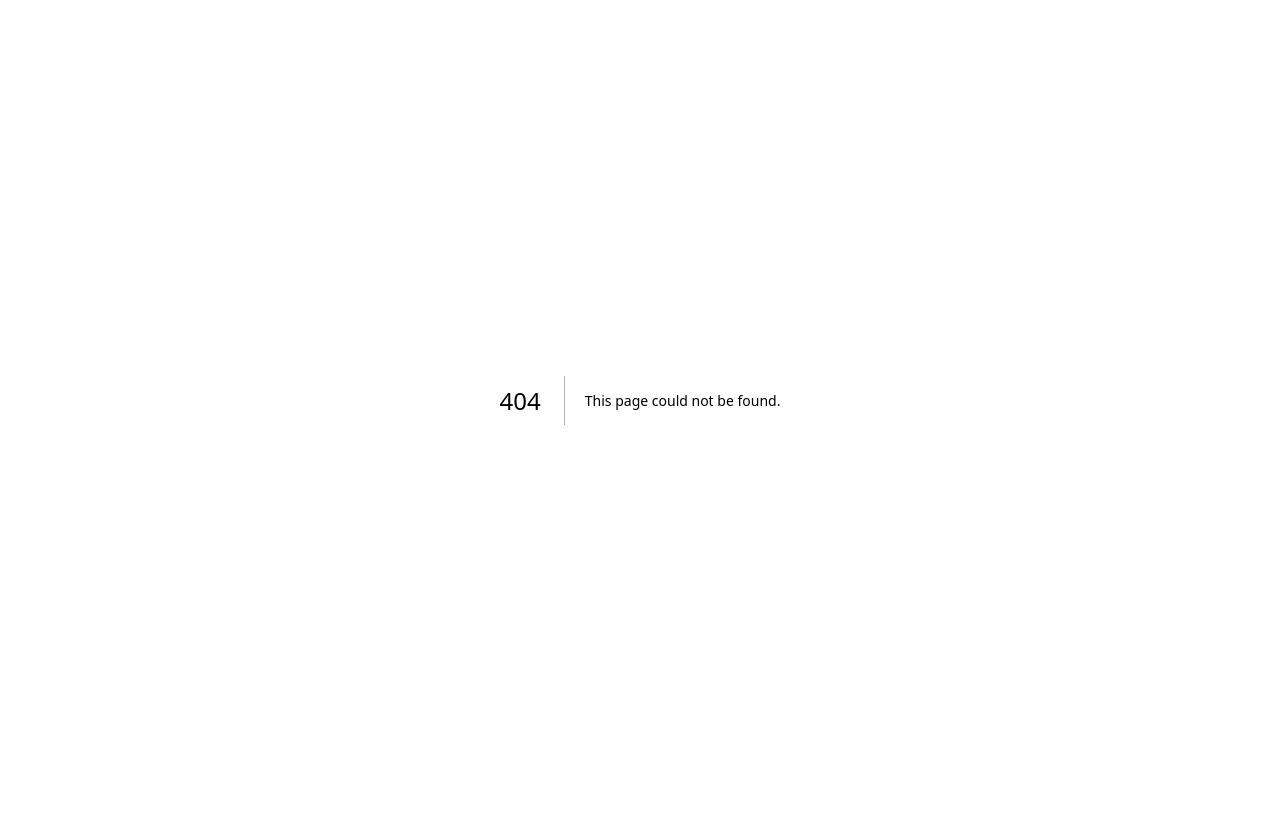
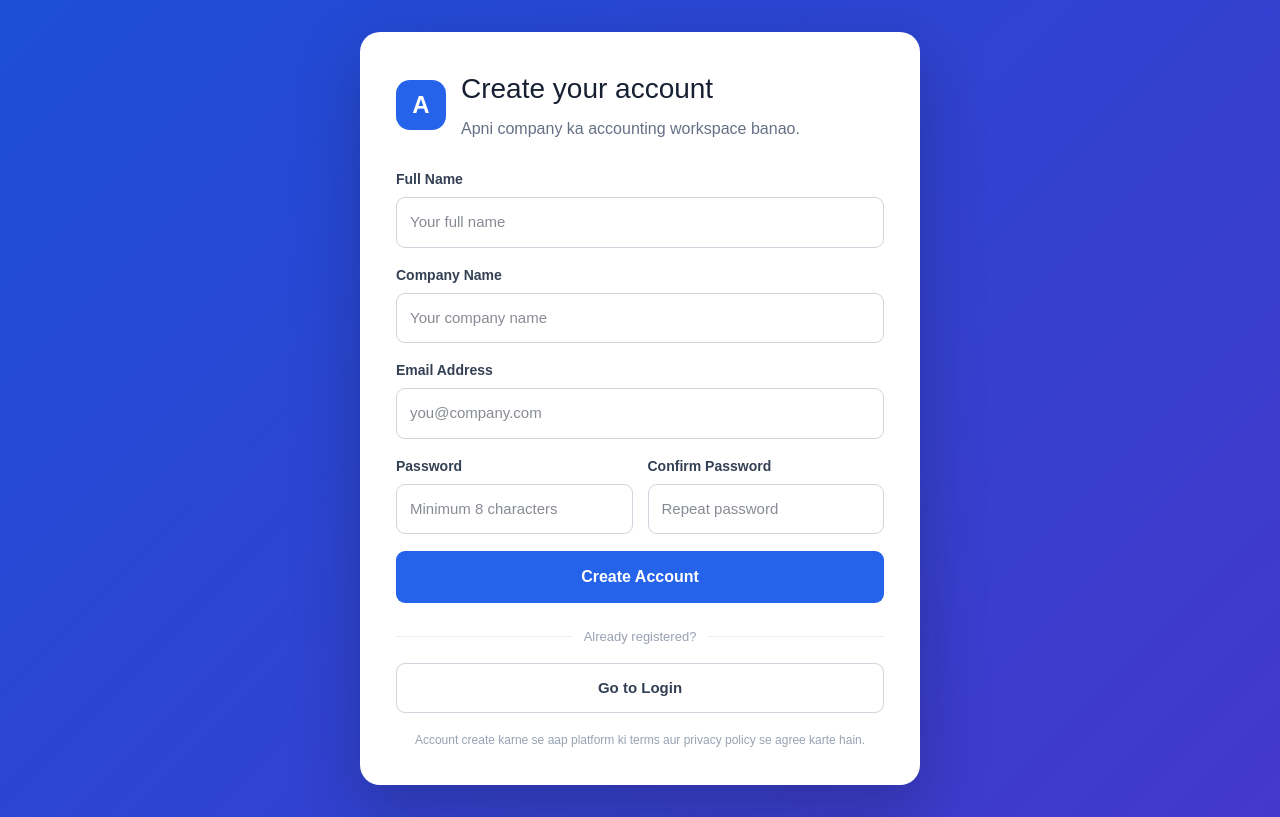
Before and after one commit to misbahimtiaz382-droid/accounting-saas, a Next.js app: page /signup in a window 1280 px wide. Before the commit this address had no page. Built offline with nearby package versions, Linux system fonts and the light colour scheme; no server answers.

Commit message:
Add signup page

```diff
--- /dev/null
+++ b/app/signup/page.tsx
@@ -0,0 +1,346 @@
+"use client";
+
+import { FormEvent, useState } from "react";
+import { useRouter } from "next/navigation";
+import { supabase } from "../lib/supabase";
+
+export default function SignupPage() {
+  const router = useRouter();
+
+  const [fullName, setFullName] = useState("");
+  const [companyName, setCompanyName] = useState("");
+  const [email, setEmail] = useState("");
+  const [password, setPassword] = useState("");
+  const [confirmPassword, setConfirmPassword] = useState("");
+
+  const [loading, setLoading] = useState(false);
+
+  async function handleSignup(
+    event: FormEvent<HTMLFormElement>
+  ) {
+    event.preventDefault();
+
+    if (!fullName.trim()) {
+      alert("Full name likho.");
+      return;
+    }
+
+    if (!companyName.trim()) {
+      alert("Company name likho.");
+      return;
+    }
+
+    if (!email.trim()) {
+      alert("Email likho.");
+      return;
+    }
+
+    if (password.length < 8) {
+      alert("Password kam az kam 8 characters ka ho.");
+      return;
+    }
+
+    if (password !== confirmPassword) {
+      alert("Passwords match nahi kar rahe.");
+      return;
+    }
+
+    setLoading(true);
+
+    const { data, error: signupError } =
+      await supabase.auth.signUp({
+        email: email.trim(),
+        password,
+        options: {
+          data: {
+            full_name: fullName.trim(),
+          },
+        },
+      });
+
+    if (signupError) {
+      setLoading(false);
+      alert(signupError.message);
+      return;
+    }
+
+    if (!data.session) {
+      setLoading(false);
+
+      alert(
+        "Account create ho gaya. Apni email verify karo, phir login karke company setup complete karo."
+      );
+
+      router.push("/");
+      return;
+    }
+
+    const { error: companyError } = await supabase.rpc(
+      "create_company_for_current_user",
+      {
+        company_name: companyName.trim(),
+      }
+    );
+
+    setLoading(false);
+
+    if (companyError) {
+      alert(companyError.message);
+      return;
+    }
+
+    alert("Account aur company successfully create ho gaye.");
+
+    router.replace("/dashboard");
+  }
+
+  return (
+    <main style={pageStyle}>
+      <div style={cardStyle}>
+        <div style={headingStyle}>
+          <div style={logoStyle}>A</div>
+
+          <div>
+            <h1 style={{ margin: 0, fontSize: "28px" }}>
+              Create your account
+            </h1>
+
+            <p
+              style={{
+                margin: "7px 0 0",
+                color: "#667085",
+              }}
+            >
+              Apni company ka accounting workspace banao.
+            </p>
+          </div>
+        </div>
+
+        <form onSubmit={handleSignup}>
+          <label style={labelStyle}>Full Name</label>
+
+          <input
+            value={fullName}
+            onChange={(event) =>
+              setFullName(event.target.value)
+            }
+            placeholder="Your full name"
+            style={inputStyle}
+          />
+
+          <label style={labelStyle}>Company Name</label>
+
+          <input
+            value={companyName}
+            onChange={(event) =>
+              setCompanyName(event.target.value)
+            }
+            placeholder="Your company name"
+            style={inputStyle}
+          />
+
+          <label style={labelStyle}>Email Address</label>
+
+          <input
+            type="email"
+            value={email}
+            onChange={(event) => setEmail(event.target.value)}
+            placeholder="you@company.com"
+            autoComplete="email"
+            style={inputStyle}
+          />
+
+          <div style={twoColumnStyle}>
+            <div>
+              <label style={labelStyle}>Password</label>
+
+              <input
+                type="password"
+                value={password}
+                onChange={(event) =>
+                  setPassword(event.target.value)
+                }
+                placeholder="Minimum 8 characters"
+                autoComplete="new-password"
+                style={inputStyle}
+              />
+            </div>
+
+            <div>
+              <label style={labelStyle}>
+                Confirm Password
+              </label>
+
+              <input
+                type="password"
+                value={confirmPassword}
+                onChange={(event) =>
+                  setConfirmPassword(event.target.value)
+                }
+                placeholder="Repeat password"
+                autoComplete="new-password"
+                style={inputStyle}
+              />
+            </div>
+          </div>
+
+          <button
+            type="submit"
+            disabled={loading}
+            style={{
+              ...signupButtonStyle,
+              backgroundColor: loading
+                ? "#93c5fd"
+                : "#2563eb",
+              cursor: loading
+                ? "not-allowed"
+                : "pointer",
+            }}
+          >
+            {loading ? "Creating account..." : "Create Account"}
+          </button>
+        </form>
+
+        <div style={dividerStyle}>
+          <span style={dividerLineStyle} />
+          <span style={dividerTextStyle}>
+            Already registered?
+          </span>
+          <span style={dividerLineStyle} />
+        </div>
+
+        <button
+          type="button"
+          onClick={() => router.push("/")}
+          style={loginButtonStyle}
+        >
+          Go to Login
+        </button>
+
+        <p style={termsStyle}>
+          Account create karne se aap platform ki terms aur
+          privacy policy se agree karte hain.
+        </p>
+      </div>
+    </main>
+  );
+}
+
+const pageStyle: React.CSSProperties = {
+  minHeight: "100vh",
+  display: "flex",
+  alignItems: "center",
+  justifyContent: "center",
+  padding: "32px 18px",
+  boxSizing: "border-box",
+  background:
+    "linear-gradient(135deg, #1d4ed8 0%, #4338ca 100%)",
+  fontFamily: "Arial, Helvetica, sans-serif",
+  color: "#172033",
+};
+
+const cardStyle: React.CSSProperties = {
+  width: "100%",
+  maxWidth: "560px",
+  padding: "36px",
+  borderRadius: "20px",
+  backgroundColor: "#ffffff",
+  boxShadow: "0 24px 65px rgba(15, 23, 42, 0.28)",
+  boxSizing: "border-box",
+};
+
+const headingStyle: React.CSSProperties = {
+  display: "flex",
+  alignItems: "center",
+  gap: "15px",
+  marginBottom: "28px",
+};
+
+const logoStyle: React.CSSProperties = {
+  width: "50px",
+  height: "50px",
+  borderRadius: "14px",
+  display: "flex",
+  alignItems: "center",
+  justifyContent: "center",
+  backgroundColor: "#2563eb",
+  color: "#ffffff",
+  fontWeight: "700",
+  fontSize: "24px",
+  flexShrink: 0,
+};
+
+const labelStyle: React.CSSProperties = {
+  display: "block",
+  marginBottom: "7px",
+  color: "#344054",
+  fontSize: "14px",
+  fontWeight: "600",
+};
+
+const inputStyle: React.CSSProperties = {
+  width: "100%",
+  padding: "13px",
+  marginBottom: "17px",
+  border: "1px solid #d0d5dd",
+  borderRadius: "9px",
+  boxSizing: "border-box",
+  backgroundColor: "#ffffff",
+  color: "#101828",
+  fontSize: "15px",
+  outline: "none",
+};
+
+const twoColumnStyle: React.CSSProperties = {
+  display: "grid",
+  gridTemplateColumns: "1fr 1fr",
+  gap: "15px",
+};
+
+const signupButtonStyle: React.CSSProperties = {
+  width: "100%",
+  border: "none",
+  borderRadius: "9px",
+  padding: "14px",
+  color: "#ffffff",
+  fontSize: "16px",
+  fontWeight: "600",
+};
+
+const dividerStyle: React.CSSProperties = {
+  display: "flex",
+  alignItems: "center",
+  gap: "12px",
+  margin: "24px 0 16px",
+};
+
+const dividerLineStyle: React.CSSProperties = {
+  height: "1px",
+  flex: 1,
+  backgroundColor: "#eaecf0",
+};
+
+const dividerTextStyle: React.CSSProperties = {
+  color: "#98a2b3",
+  fontSize: "13px",
+};
+
+const loginButtonStyle: React.CSSProperties = {
+  width: "100%",
+  padding: "13px",
+  border: "1px solid #d0d5dd",
+  borderRadius: "9px",
+  backgroundColor: "#ffffff",
+  color: "#344054",
+  cursor: "pointer",
+  fontSize: "15px",
+  fontWeight: "600",
+};
+
+const termsStyle: React.CSSProperties = {
+  margin: "18px 0 0",
+  color: "#98a2b3",
+  fontSize: "12px",
+  lineHeight: "1.5",
+  textAlign: "center",
+};
```
